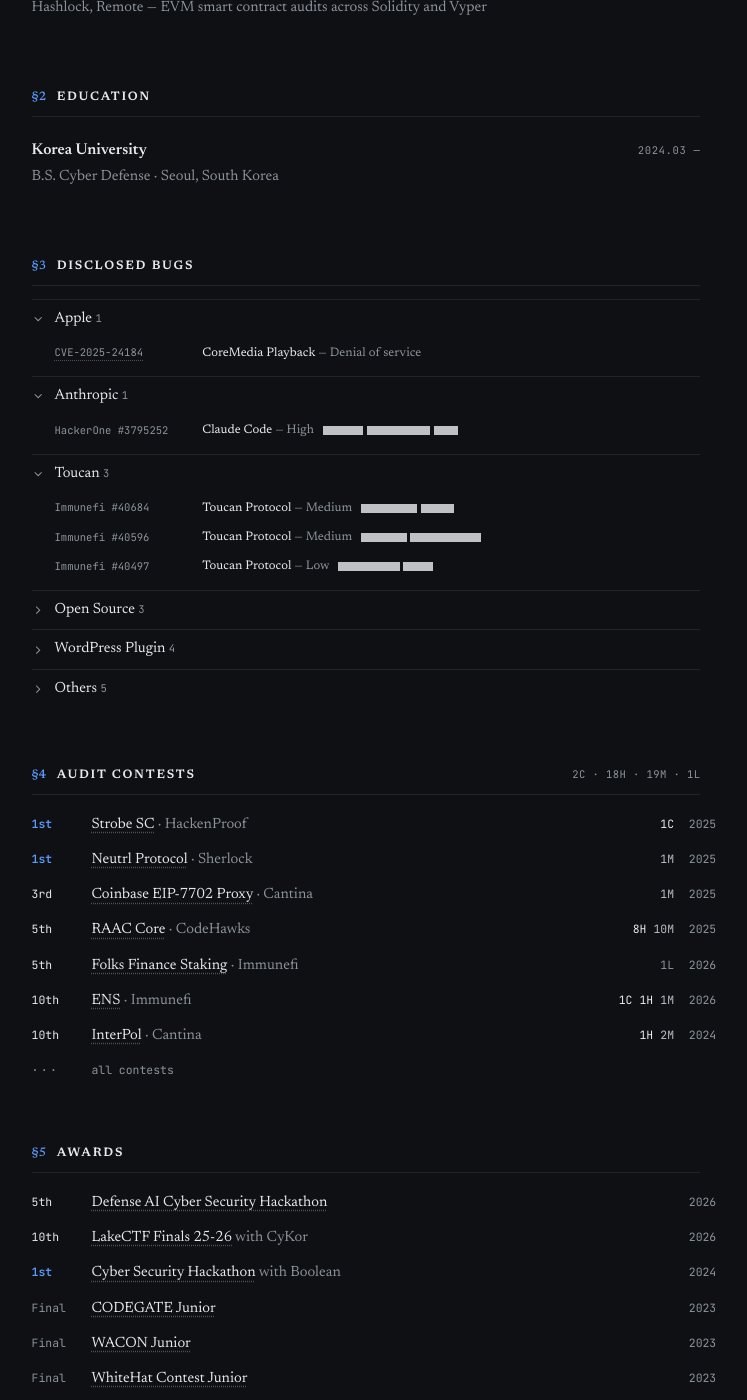
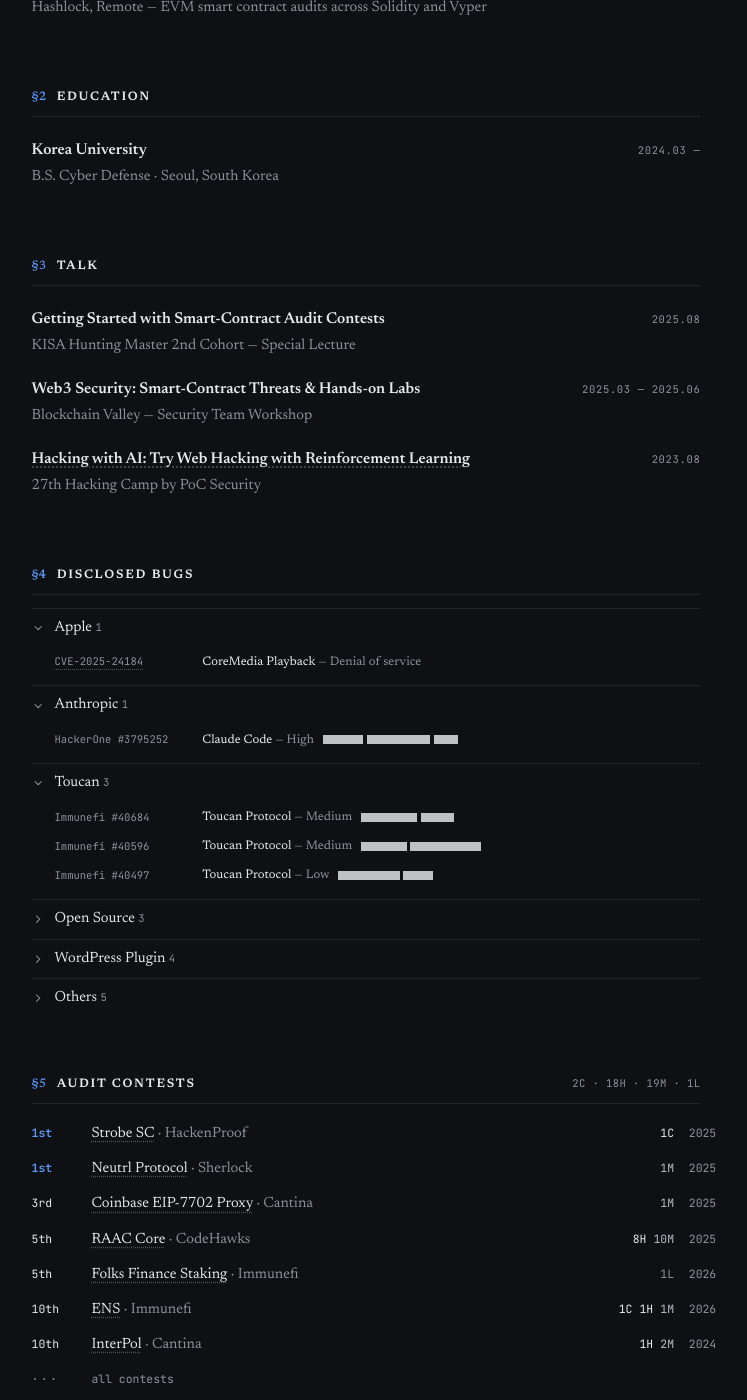
Before and after one commit to bshyuunn/bshyuunn.github.io, a Jekyll site: the page built from index.md, in a window 1280 px wide and 1400 px high, scrolled down 603 px. Shown: the whole window, without its empty margins (274-1021 px from the left). Built offline with Jekyll 4.4.1, drawn with Linux system fonts in a browser that asks for light colours.

Commit message:
Add talks from CV to About page

```diff
--- a/_data/cv.yml
+++ b/_data/cv.yml
@@ -13,7 +13,20 @@ education:
     date: 2024.03 —
     bullets: []
 
-# §3 Disclosed Bugs — one row per finding; `group` decides which fold it sits in
+# §3 Talk — presentation title, venue, date, and optional blog link.
+talks:
+  - title: Getting Started with Smart-Contract Audit Contests
+    venue: KISA Hunting Master 2nd Cohort — Special Lecture
+    date: 2025.08
+  - title: "Web3 Security: Smart-Contract Threats & Hands-on Labs"
+    venue: Blockchain Valley — Security Team Workshop
+    date: 2025.03 — 2025.06
+  - title: "Hacking with AI: Try Web Hacking with Reinforcement Learning"
+    venue: 27th Hacking Camp by PoC Security
+    date: 2023.08
+    writeup: /blog/hacking-with-artificial-intelligence/
+
+# §4 Disclosed Bugs — one row per finding; `group` decides which fold it sits in
 # (groups appear in the order they first show up here).
 #   ref:      advisory link. CVE ids link to NVD automatically; set ref to override.
 #   redacted: widths of the white bars that hide undisclosed details.
@@ -38,7 +51,7 @@ findings:
   - { group: Others, id: KVE-2024-0410, target: SGA ViruChaser, kind: DLL hijacking }
   - { group: Others, id: KVE-2024-0395, target: Hauri ViRobot, kind: DLL hijacking }
 
-# §4 Audit Contests — every contest with a valid finding.
+# §5 Audit Contests — every contest with a valid finding.
 #   show: true = listed on the page. The header total counts ALL rows, listed or not.
 #   crit/high/med/low: valid findings · rank: 0 = none · writeup: optional blog link
 contests:
@@ -56,7 +69,7 @@ contests:
   - { show: false, platform: Immunefi, name: Firelight, rank: 131, high: 1 }
 contests_all: "https://github.com/bshyuunn/bshyuunn-web3-portfolio/blob/main/EXPERIENCE.md"
 
-# §5 Awards — shown in this order (newest first).
+# §6 Awards — shown in this order (newest first).
 #   place: 1st / 2nd / ... / Finalist · team: shown as "with <team>" · url: contest page · writeup: optional
 awards:
   - { place: 5th, name: Defense AI Cyber Security Hackathon, url: "https://dah.ai.kr/", year: 2026 }
--- a/_layouts/about.html
+++ b/_layouts/about.html
@@ -43,7 +43,17 @@ layout: base
 </section>
 
 <section>
-  <h2><span class="sec">§3</span>Disclosed Bugs</h2>
+  <h2><span class="sec">§3</span>Talk</h2>
+  {%- for talk in cv.talks %}
+  <div class="entry">
+    <div class="entry-top"><span class="entry-title">{% if talk.writeup %}<a class="dl" href="{{ talk.writeup | relative_url }}">{{ talk.title }}</a>{% else %}{{ talk.title }}{% endif %}</span><span class="date">{{ talk.date }}</span></div>
+    <span class="muted">{{ talk.venue }}</span>
+  </div>
+  {%- endfor %}
+</section>
+
+<section>
+  <h2><span class="sec">§4</span>Disclosed Bugs</h2>
   {%- assign groups = cv.findings | group_by: "group" -%}
   {%- for g in groups %}
   <details class="fold"{% if cv.open_groups contains g.name %} open{% endif %}>
@@ -79,7 +89,7 @@ layout: base
   {%- assign tc = tc | plus: k.crit -%}{%- assign th = th | plus: k.high -%}{%- assign tm = tm | plus: k.med -%}{%- assign tl = tl | plus: k.low -%}
 {%- endfor %}
 <section>
-  <h2><span class="sec">§4</span>Audit Contests<span class="total">{{ tc }}C · {{ th }}H · {{ tm }}M · {{ tl }}L</span></h2>
+  <h2><span class="sec">§5</span>Audit Contests<span class="total">{{ tc }}C · {{ th }}H · {{ tm }}M · {{ tl }}L</span></h2>
   <div class="table-scroll">
   {%- for k in cv.contests %}{% if k.show %}
   {%- if k.rank == 1 -%}{%- assign rcls = "first" -%}{%- elsif k.rank > 0 -%}{%- assign rcls = "" -%}{%- else -%}{%- assign rcls = "final" -%}{%- endif %}
@@ -99,7 +109,7 @@ layout: base
 </section>
 
 <section>
-  <h2><span class="sec">§5</span>Awards</h2>
+  <h2><span class="sec">§6</span>Awards</h2>
   <div class="table-scroll">
   {%- for a in cv.awards %}
   {%- if a.place == "1st" -%}{%- assign pcls = "first" -%}{%- elsif a.place == "Finalist" -%}{%- assign pcls = "final" -%}{%- else -%}{%- assign pcls = "" -%}{%- endif %}
```
